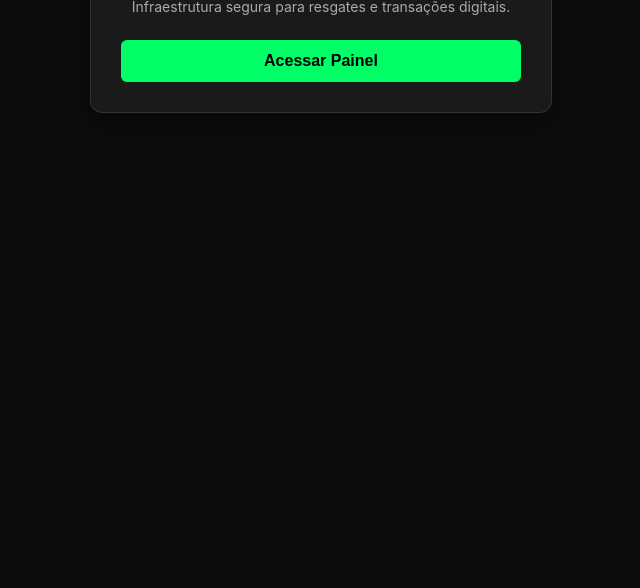
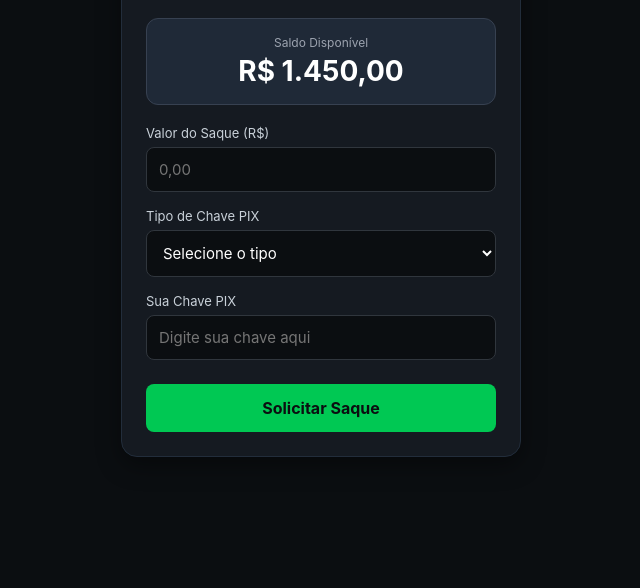
Before and after one commit to zeuskingwhite777/resgatafacil, a plain HTML site: page index.html in a window 1280 px wide. Shown: the part 212-800 px from the top of the page, without its empty margins (319-959 px from the left). Drawn offline with Linux system fonts and the light colour scheme.

Commit message:
Update index.html

```diff
--- a/index.html
+++ b/index.html
@@ -3,53 +3,207 @@
 <head>
     <meta charset="UTF-8">
     <meta name="viewport" content="width=device-width, initial-scale=1.0">
-    <title>Resgate Fácil - Portal de Transações</title>
+    <title>Resgate Fácil - Painel</title>
     <style>
+        * {
+            margin: 0;
+            padding: 0;
+            box-sizing: border-box;
+            font-family: -apple-system, BlinkMacSystemFont, "Segoe UI", Roboto, Helvetica, Arial, sans-serif;
+        }
         body {
-            background-color: #0d0d0d;
+            background-color: #0b0e11;
             color: #ffffff;
-            font-family: -apple-system, BlinkMacSystemFont, "Segoe UI", Roboto, sans-serif;
-            text-align: center;
-            padding-top: 15vh;
-            margin: 0;
+            display: flex;
+            justify-content: center;
+            align-items: center;
+            min-height: 100vh;
+            padding: 20px;
         }
         .container {
+            width: 100%;
             max-width: 400px;
-            margin: 0 auto;
-            background: #1a1a1a;
-            padding: 30px;
-            border-radius: 12px;
-            border: 1px solid #333;
-            box-shadow: 0 10px 30px rgba(0,0,0,0.5);
+            background: #151a21;
+            padding: 24px;
+            border-radius: 16px;
+            box-shadow: 0 8px 24px rgba(0, 0, 0, 0.4);
+            border: 1px solid #222d3b;
         }
         h1 {
-            font-size: 24px;
-            color: #00ff66;
-            margin-bottom: 10px;
+            font-size: 22px;
+            color: #00c853;
+            margin-bottom: 8px;
+            text-align: center;
         }
-        p {
-            color: #aaa;
-            font-size: 14px;
-            margin-bottom: 25px;
+        .subtitle {
+            font-size: 13px;
+            color: #8b949e;
+            text-align: center;
+            margin-bottom: 24px;
+        }
+        .card-saldo {
+            background: #1f2937;
+            padding: 16px;
+            border-radius: 12px;
+            margin-bottom: 20px;
+            border: 1px solid #374151;
+            text-align: center;
+        }
+        .card-saldo span {
+            font-size: 12px;
+            color: #9ca3af;
+            display: block;
+            margin-bottom: 4px;
+        }
+        .card-saldo h2 {
+            font-size: 28px;
+            color: #ffffff;
+        }
+        .form-group {
+            margin-bottom: 16px;
+        }
+        label {
+            display: block;
+            font-size: 13px;
+            color: #c9d1d9;
+            margin-bottom: 6px;
+        }
+        input, select {
+            width: 100%;
+            padding: 12px;
+            background: #0b0e11;
+            border: 1px solid #30363d;
+            border-radius: 8px;
+            color: #fff;
+            font-size: 15px;
+            outline: none;
+            transition: border-color 0.2s;
+        }
+        input:focus, select:focus {
+            border-color: #00c853;
         }
         .btn {
-            background-color: #00ff66;
-            color: #000;
-            padding: 12px 20px;
+            width: 100%;
+            padding: 14px;
+            background: #00c853;
+            color: #0b0e11;
             border: none;
+            border-radius: 8px;
+            font-size: 16px;
+            font-weight: bold;
+            cursor: pointer;
+            transition: background 0.2s;
+            margin-top: 8px;
+        }
+        .btn:hover {
+            background: #00b048;
+        }
+        .modal {
+            display: none;
+            position: fixed;
+            top: 0;
+            left: 0;
+            width: 100%;
+            height: 100%;
+            background: rgba(0, 0, 0, 0.7);
+            justify-content: center;
+            align-items: center;
+            padding: 20px;
+        }
+        .modal-content {
+            background: #151a21;
+            padding: 24px;
+            border-radius: 16px;
+            max-width: 320px;
+            width: 100%;
+            text-align: center;
+            border: 1px solid #30363d;
+        }
+        .modal-content h3 {
+            color: #00c853;
+            margin-bottom: 12px;
+        }
+        .modal-content p {
+            font-size: 14px;
+            color: #8b949e;
+            margin-bottom: 20px;
+        }
+        .modal-btn {
+            padding: 10px 20px;
+            background: #21262d;
+            color: #fff;
+            border: 1px solid #30363d;
             border-radius: 6px;
+            cursor: pointer;
             font-weight: bold;
-            font-size: 16px;
-            width: 100%;
-            cursor: pointer;
+        }
+        .modal-btn:hover {
+            background: #30363d;
         }
     </style>
 </head>
 <body>
+
     <div class="container">
         <h1>Resgate Fácil</h1>
-        <p>Infraestrutura segura para resgates e transações digitais.</p>
-        <button class="btn" onclick="alert('Sistema online e operacional!')">Acessar Painel</button>
+        <p class="subtitle">Painel de Transações e Saques</p>
+
+        <div class="card-saldo">
+            <span>Saldo Disponível</span>
+            <h2>R$ 1.450,00</h2>
+        </div>
+
+        <form id="formSaque" onsubmit="realizarSaque(event)">
+            <div class="form-group">
+                <label for="valor">Valor do Saque (R$)</label>
+                <input type="number" id="valor" placeholder="0,00" step="0.01" required>
+            </div>
+
+            <div class="form-group">
+                <label for="tipoChave">Tipo de Chave PIX</label>
+                <select id="tipoChave" required>
+                    <option value="" disabled selected>Selecione o tipo</option>
+                    <option value="cpf">CPF</option>
+                    <option value="telefone">Telefone</option>
+                    <option value="email">E-mail</option>
+                    <option value="aleatoria">Chave Aleatória</option>
+                </select>
+            </div>
+
+            <div class="form-group">
+                <label for="chave">Sua Chave PIX</label>
+                <input type="text" id="chave" placeholder="Digite sua chave aqui" required>
+            </div>
+
+            <button type="submit" class="btn">Solicitar Saque</button>
+        </form>
     </div>
+
+    <!-- Modal de Sucesso -->
+    <div class="modal" id="modalSucesso">
+        <div class="modal-content">
+            <h3>Sucesso!</h3>
+            <p>Sua solicitação de saque foi processada e será enviada via PIX em instantes.</p>
+            <button class="modal-btn" onclick="fecharModal()">Fechar</button>
+        </div>
+    </div>
+
+    <script>
+        function realizarSaque(event) {
+            event.preventDefault();
+            const valor = document.getElementById('valor').value;
+            const chave = document.getElementById('chave').value;
+
+            if(valor && chave) {
+                document.getElementById('modalSucesso').style.display = 'flex';
+            }
+        }
+
+        function fecharModal() {
+            document.getElementById('modalSucesso').style.display = 'none';
+            document.getElementById('formSaque').reset();
+        }
+    </script>
+
 </body>
 </html>
```
